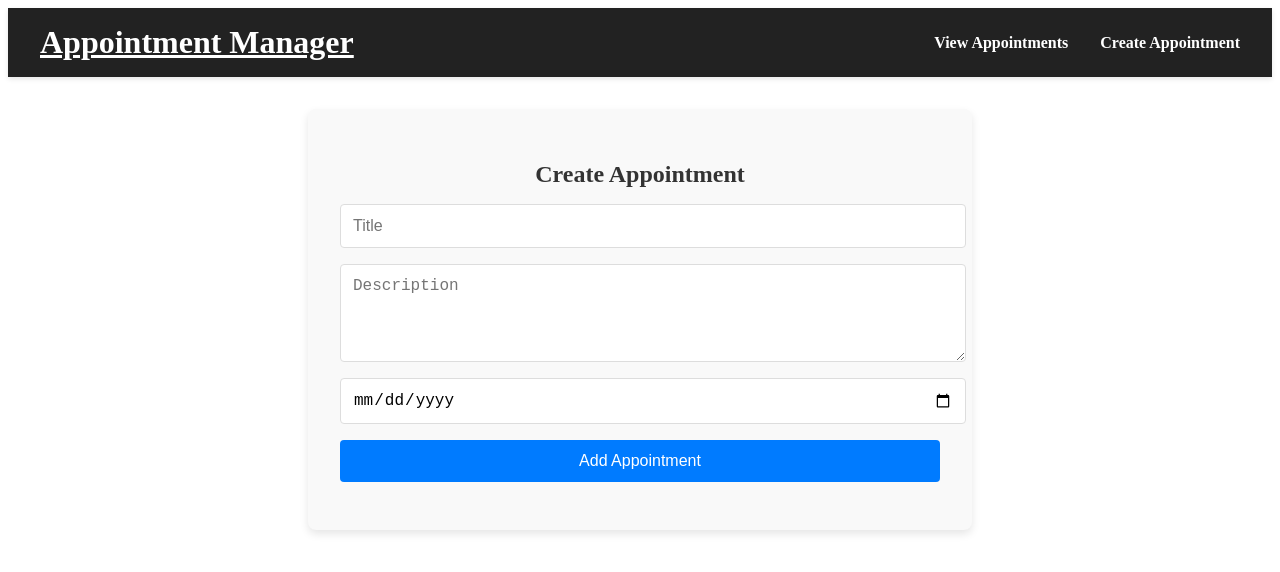
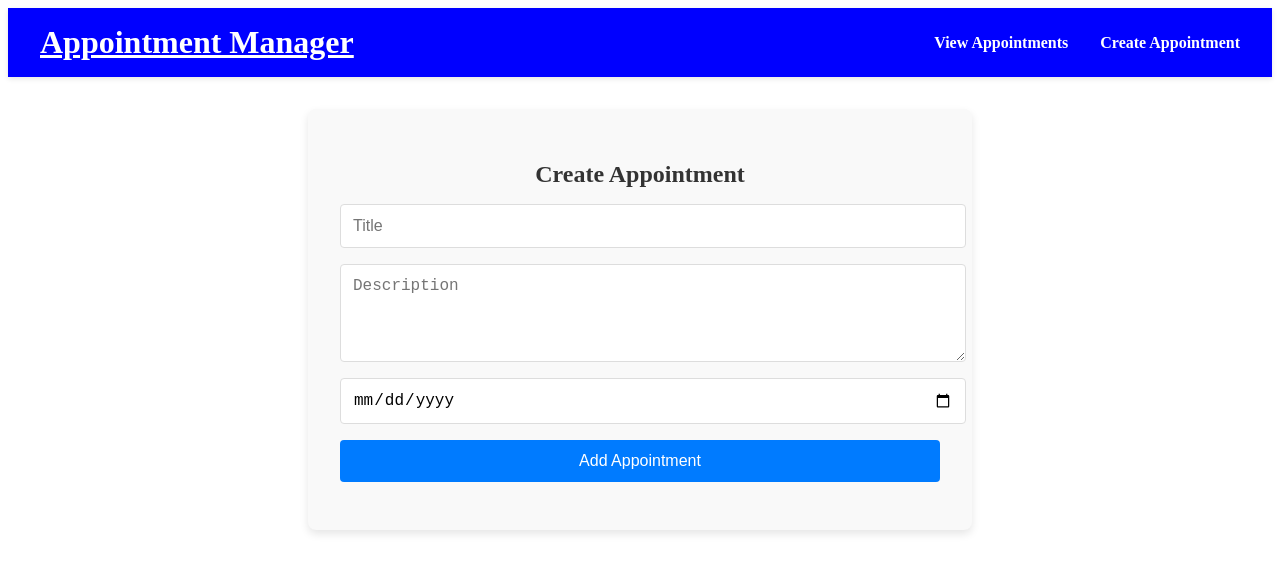
Before and after one commit to ifme18/project, a React (Vite) app in the folder project/: page /create in a window 1280 px wide. Shown: the top 572 px of the page. Built offline with nearby package versions, Linux system fonts and the light colour scheme.

Commit message:
all this changes made

```diff
--- a/project/src/index.css
+++ b/project/src/index.css
@@ -1,5 +1,5 @@
 .navbar {
-  background-color: #222;
+  background-color: blue;
   padding: 1rem;
   box-shadow: 0px 2px 5px rgba(0, 0, 0, 0.1);
 }
```
